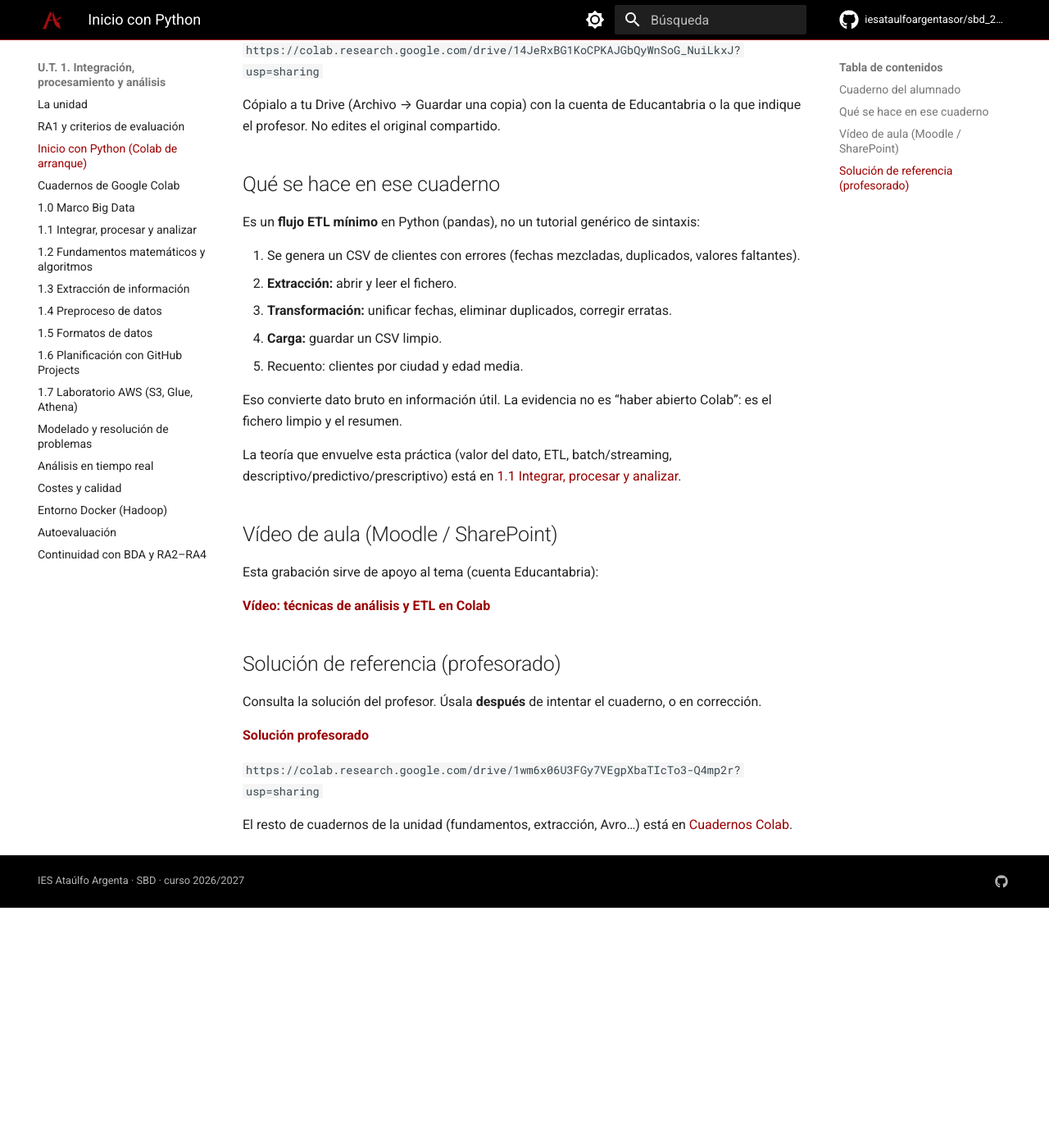
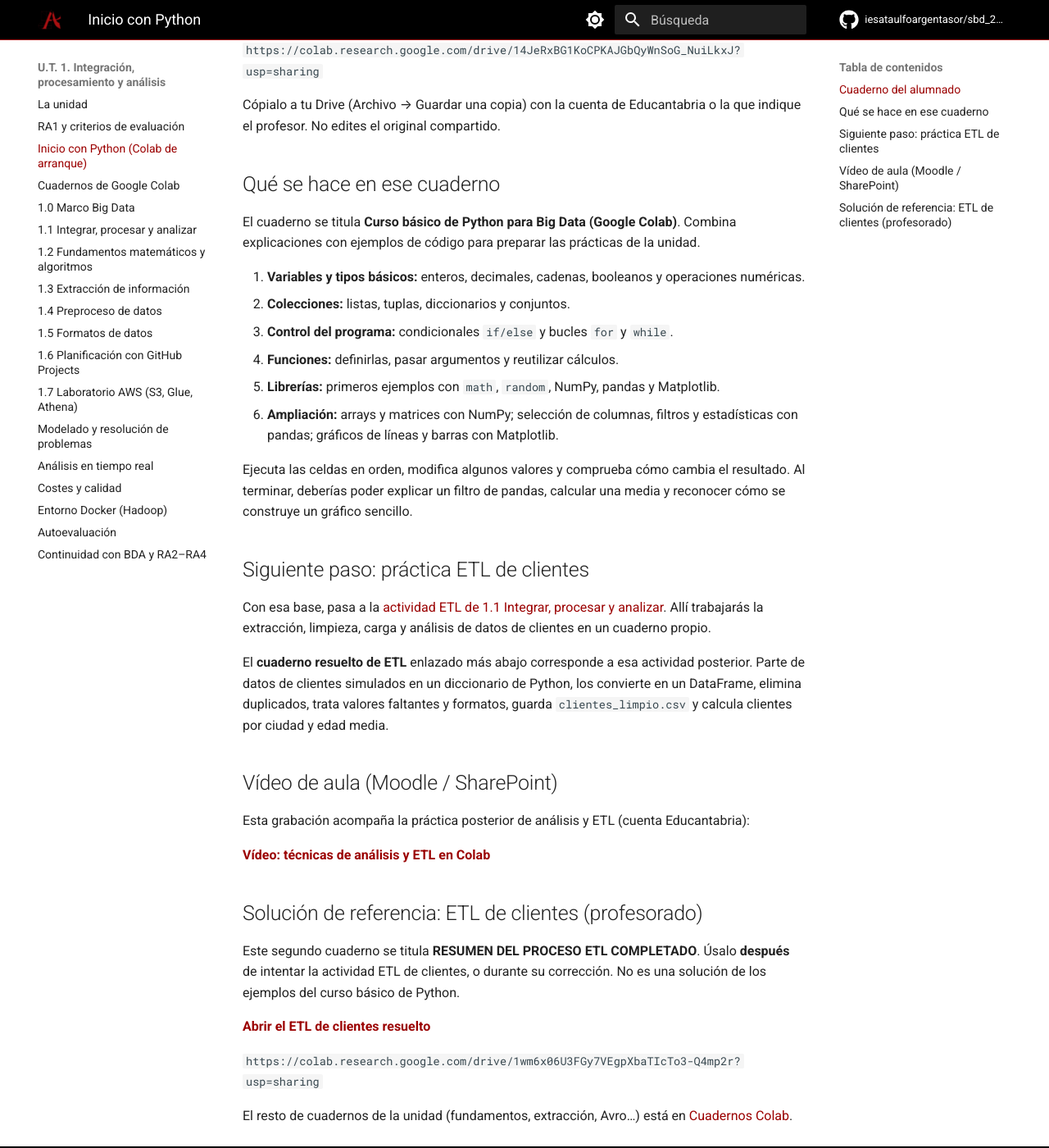
Before and after one commit to iesataulfoargentasor/sbd_2026_2027_new, an MkDocs documentation site: the page built from docs/ut1/inicio-python.md, in a window 1280 px wide and 1400 px high, scrolled down 419 px. Shown: the whole window at 82% size. Built offline with MkDocs 1.6.1 and Material for MkDocs 9.7.7, drawn with Linux system fonts in a browser that asks for light colours; comment, search, counter and statistics services are not loaded; before the commit the page ends 1525 px from its top, so only the background shows below that.

Commit message:
Distinguir el curso básico de Python de la práctica ETL

```diff
--- a/docs/ut1/inicio-python.md
+++ b/docs/ut1/inicio-python.md
@@ -20,29 +20,34 @@ Cópialo a tu Drive (Archivo → Guardar una copia) con la cuenta de Educantabri
 
 ## Qué se hace en ese cuaderno
 
-Es un **flujo ETL mínimo** en Python (pandas), no un tutorial genérico de sintaxis:
+El cuaderno se titula **Curso básico de Python para Big Data (Google Colab)**. Combina explicaciones con ejemplos de código para preparar las prácticas de la unidad.
 
-1. Se genera un CSV de clientes con errores (fechas mezcladas, duplicados, valores faltantes).
-2. **Extracción:** abrir y leer el fichero.
-3. **Transformación:** unificar fechas, eliminar duplicados, corregir erratas.
-4. **Carga:** guardar un CSV limpio.
-5. Recuento: clientes por ciudad y edad media.
+1. **Variables y tipos básicos:** enteros, decimales, cadenas, booleanos y operaciones numéricas.
+2. **Colecciones:** listas, tuplas, diccionarios y conjuntos.
+3. **Control del programa:** condicionales `if/else` y bucles `for` y `while`.
+4. **Funciones:** definirlas, pasar argumentos y reutilizar cálculos.
+5. **Librerías:** primeros ejemplos con `math`, `random`, NumPy, pandas y Matplotlib.
+6. **Ampliación:** arrays y matrices con NumPy; selección de columnas, filtros y estadísticas con pandas; gráficos de líneas y barras con Matplotlib.
 
-Eso convierte dato bruto en información útil. La evidencia no es “haber abierto Colab”: es el fichero limpio y el resumen.
+Ejecuta las celdas en orden, modifica algunos valores y comprueba cómo cambia el resultado. Al terminar, deberías poder explicar un filtro de pandas, calcular una media y reconocer cómo se construye un gráfico sencillo.
 
-La teoría que envuelve esta práctica (valor del dato, ETL, batch/streaming, descriptivo/predictivo/prescriptivo) está en [1.1 Integrar, procesar y analizar](ciclo-analisis.md).
+## Siguiente paso: práctica ETL de clientes
+
+Con esa base, pasa a la [actividad ETL de 1.1 Integrar, procesar y analizar](ciclo-analisis.md). Allí trabajarás la extracción, limpieza, carga y análisis de datos de clientes en un cuaderno propio.
+
+El **cuaderno resuelto de ETL** enlazado más abajo corresponde a esa actividad posterior. Parte de datos de clientes simulados en un diccionario de Python, los convierte en un DataFrame, elimina duplicados, trata valores faltantes y formatos, guarda `clientes_limpio.csv` y calcula clientes por ciudad y edad media.
 
 ## Vídeo de aula (Moodle / SharePoint)
 
-Esta grabación sirve de apoyo al tema (cuenta Educantabria):
+Esta grabación acompaña la práctica posterior de análisis y ETL (cuenta Educantabria):
 
 **[Vídeo: técnicas de análisis y ETL en Colab](https://educantabria-my.sharepoint.com/:v:/g/personal/jose_martin_educantabria_es/EeKBcqViPHZMn0uMthdtUJkBkyb1SHk3crRjD2Rrd8gEPQ?nav=eyJyZWZlcnJhbEluZm8iOnsicmVmZXJyYWxBcHAiOiJPbmVEcml2ZUZvckJ1c2luZXNzIiwicmVmZXJyYWxBcHBQbGF0Zm9ybSI6IldlYiIsInJlZmVycmFsTW9kZSI6InZpZXciLCJyZWZlcnJhbFZpZXciOiJNeUZpbGVzTGlua0NvcHkifX0&e=b1SA87)**
 
-## Solución de referencia (profesorado)
+## Solución de referencia: ETL de clientes (profesorado)
 
-Consulta la solución del profesor. Úsala **después** de intentar el cuaderno, o en corrección.
+Este segundo cuaderno se titula **RESUMEN DEL PROCESO ETL COMPLETADO**. Úsalo **después** de intentar la actividad ETL de clientes, o durante su corrección. No es una solución de los ejemplos del curso básico de Python.
 
-**[Solución profesorado](https://colab.research.google.com/drive/1wm6x06U3FGy7VEgpXbaTIcTo3-Q4mp2r?usp=sharing)**
+**[Abrir el ETL de clientes resuelto](https://colab.research.google.com/drive/1wm6x06U3FGy7VEgpXbaTIcTo3-Q4mp2r?usp=sharing)**
 
 `https://colab.research.google.com/drive/1wm6x06U3FGy7VEgpXbaTIcTo3-Q4mp2r?usp=sharing`
 
```
Also changed, not shown: README.md (+2 -2 lines), docs/ut1/ciclo-analisis.md (+3 -1 lines), docs/ut1/cuadernos.md (+2 -2 lines), docs/ut1/index.md (+1 -1 lines), docs/ut1/preproceso.md (+2 -2 lines).
